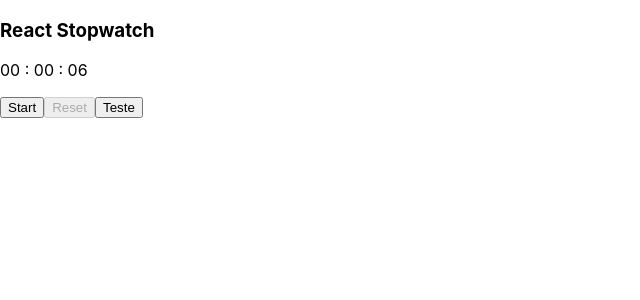
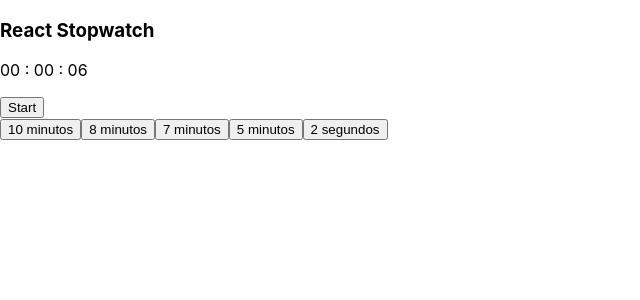
Before and after one commit to matheus-carretta/cronometro-backend, a React (Create React App) app: page / in a window 1280 px wide. Shown: the top 300 px of the page, without its empty margins (0-640 px from the left). Built offline with nearby package versions, Linux system fonts and the light colour scheme.

Commit message:
feat: remove botoes de reset e resume e adiciona mais timers

```diff
--- a/src/App.jsx
+++ b/src/App.jsx
@@ -8,13 +8,13 @@ const arrayAudios = [audio.sextou, audio.segundou, audio.tercou,
 function App() {
   const [timer, setTimer] = useState(6);
   const [isActive, setIsActive] = useState(false);
-  const [isPaused, setIsPaused] = useState(false);
+  const [isPaused, setIsPaused] = useState(true);
   const increment = useRef(null);
 
   React.useEffect(() => {
     if (timer === 0) {
       window.clearInterval(increment.current);
-      setIsPaused(false);
+      setIsPaused(true);
       setIsActive(false);
       setTimer(600);
       const music = new Audio(arrayAudios[getDay()]);
@@ -24,7 +24,7 @@ function App() {
 
   const handleStart = () => {
     setIsActive(true);
-    setIsPaused(true);
+    setIsPaused(false);
     increment.current = setInterval(() => {
       setTimer((prevTimer) => prevTimer - 1);
     }, 1000);
@@ -32,21 +32,8 @@ function App() {
 
   const handlePause = () => {
     clearInterval(increment.current);
-    setIsPaused(false);
-  };
-
-  const handleResume = () => {
     setIsPaused(true);
-    increment.current = setInterval(() => {
-      setTimer((prevTimer) => prevTimer - 1);
-    }, 1000);
-  };
-
-  const handleReset = () => {
-    clearInterval(increment.current);
     setIsActive(false);
-    setIsPaused(false);
-    setTimer(600);
   };
 
   const formatTime = () => {
@@ -59,9 +46,8 @@ function App() {
   };
 
   const renderButtons = () => {
-    if (!isActive && !isPaused) return <button type="button" onClick={handleStart}>Start</button>;
-    if (isPaused) return <button type="button" onClick={handlePause}>Pause</button>;
-    return <button type="button" onClick={handleResume}>Resume</button>;
+    if (!isActive && isPaused) return <button type="button" onClick={handleStart}>Start</button>;
+    return <button type="button" onClick={handlePause}>Pause</button>;
   };
 
   return (
@@ -73,8 +59,13 @@ function App() {
           {
             renderButtons()
           }
-          <button type="button" onClick={handleReset} disabled={!isActive}>Reset</button>
-          <button type="button" onClick={() => setTimer(600)}>Teste</button>
+        </div>
+        <div className="timer-buttons">
+          <button type="button" onClick={() => setTimer(600)} disabled={isActive}>10 minutos</button>
+          <button type="button" onClick={() => setTimer(480)} disabled={isActive}>8 minutos</button>
+          <button type="button" onClick={() => setTimer(420)} disabled={isActive}>7 minutos</button>
+          <button type="button" onClick={() => setTimer(300)} disabled={isActive}>5 minutos</button>
+          <button type="button" onClick={() => setTimer(2)} disabled={isActive}>2 segundos</button>
         </div>
       </div>
     </div>
```
